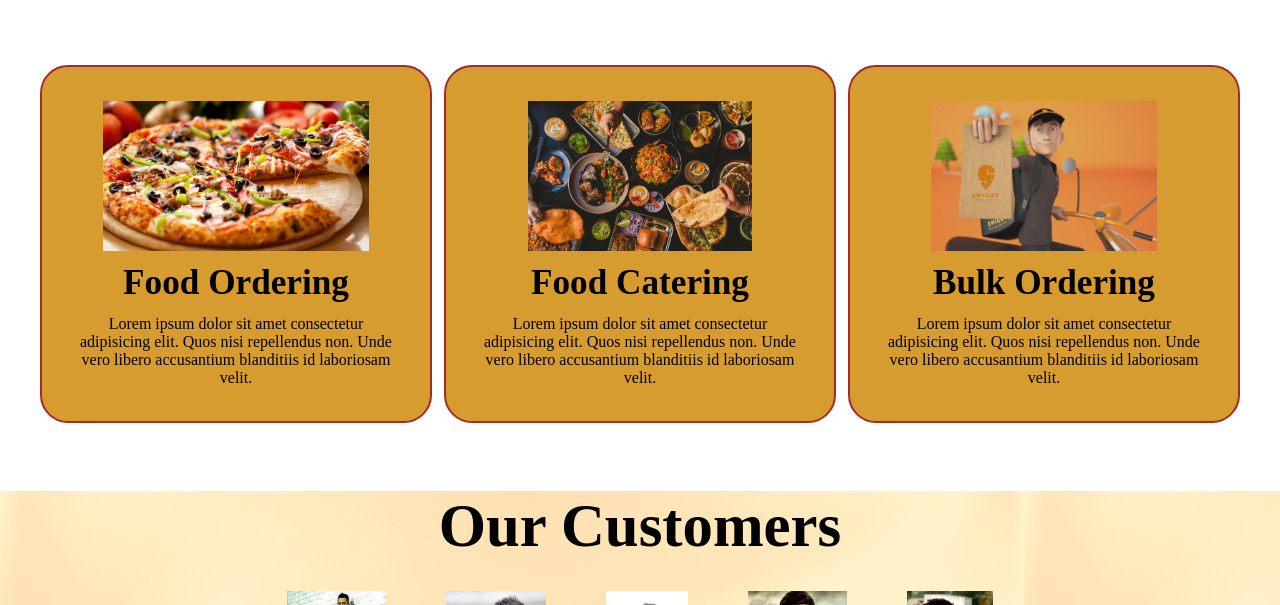
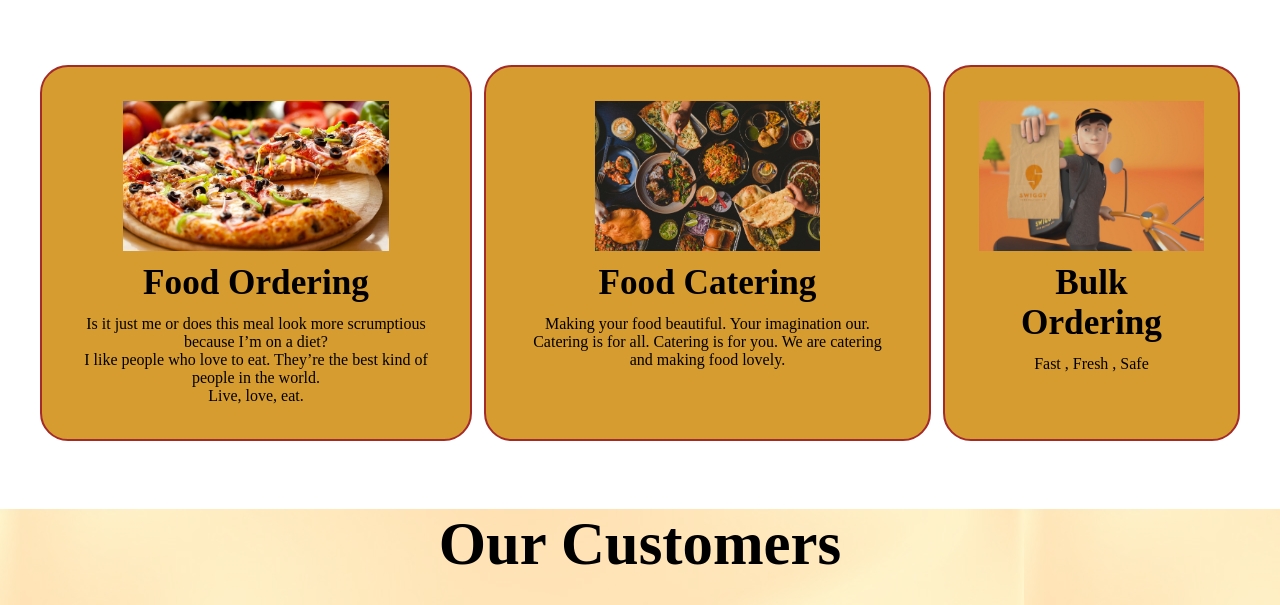
Before and after one commit to romiljain23/swiggyfood.github.io, a plain HTML site: page index.html in a window 1280 px wide. Shown: the part 796-1401 px from the top of the page. Drawn offline with Linux system fonts and the light colour scheme; a web font is replaced by a local one.

Commit message:
Updated Food Site 2.0

```diff
--- a/index.html
+++ b/index.html
@@ -43,20 +43,23 @@
             <div class="box">
                 <img src="img/pizza.jpg" alt="pizza">
                 <h2 class="h-secondary center">Food Ordering </h2>
-                <p class="center">Lorem ipsum dolor sit amet consectetur adipisicing elit. Quos nisi repellendus non.
-                    Unde vero libero accusantium blanditiis id laboriosam velit.</p>
+                <p class="center">Is it just me or does this meal look more scrumptious because I’m on a diet? <br>
+                    I like people who love to eat. They’re the best kind of people in the world. <br>
+                    Live, love, eat.</p>
             </div>
             <div class="box">
                 <img src="img/catering.jpg" alt="pizza">
                 <h2 class="h-secondary center">Food Catering </h2>
-                <p class="center">Lorem ipsum dolor sit amet consectetur adipisicing elit. Quos nisi repellendus non.
-                    Unde vero libero accusantium blanditiis id laboriosam velit.</p>
+                <p class="center">Making your food beautiful.
+                    Your imagination our. <br>
+                    Catering is for all.
+                    Catering is for you.
+                    We are catering and making food lovely.</p>
             </div>
             <div class="box">
                 <img src="img/ordering.jpeg" alt="pizza">
                 <h2 class="h-secondary center">Bulk Ordering </h2>
-                <p class="center">Lorem ipsum dolor sit amet consectetur adipisicing elit. Quos nisi repellendus non.
-                    Unde vero libero accusantium blanditiis id laboriosam velit.</p>
+                <p class="center">Fast , Fresh , Safe</p>
             </div>
         </div>
     </section>
```
